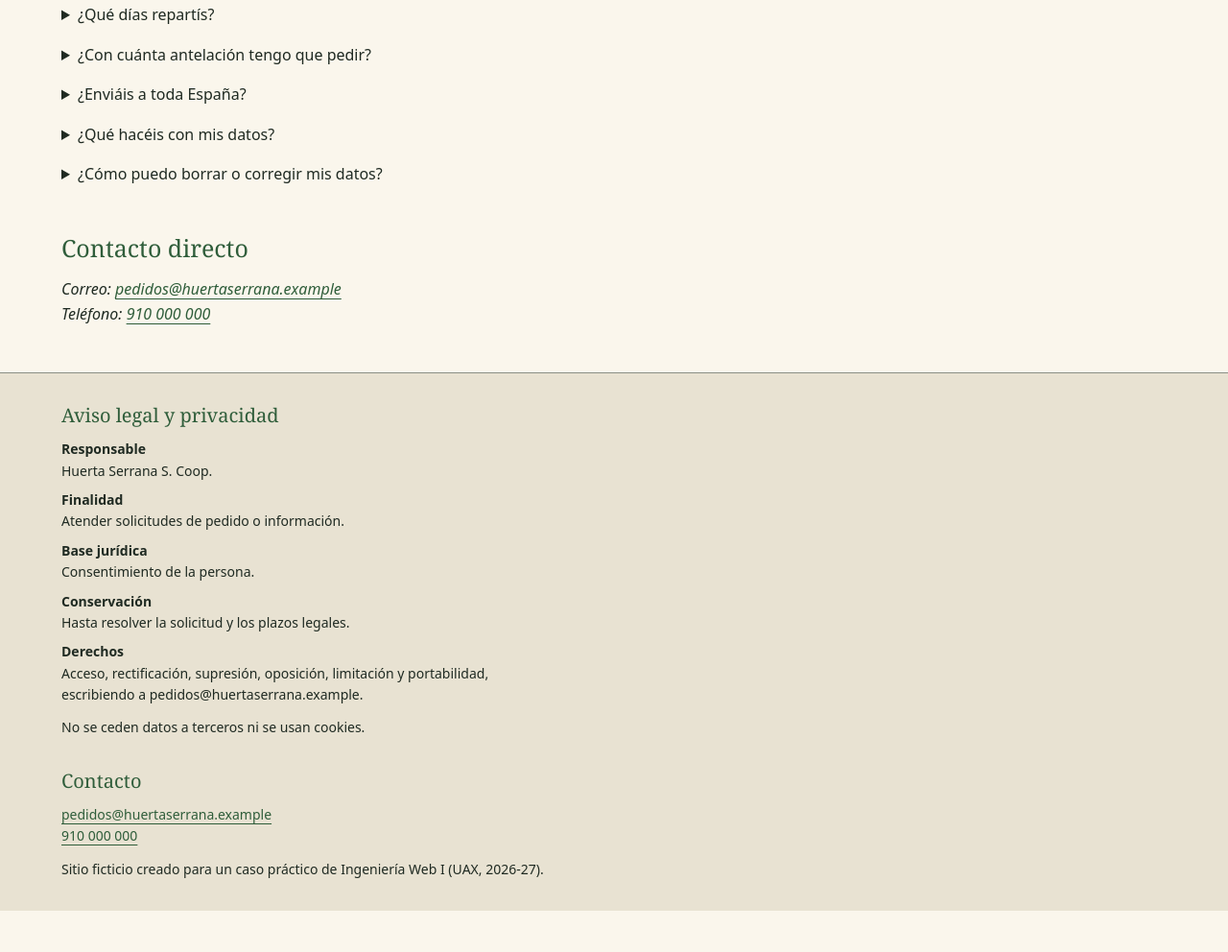
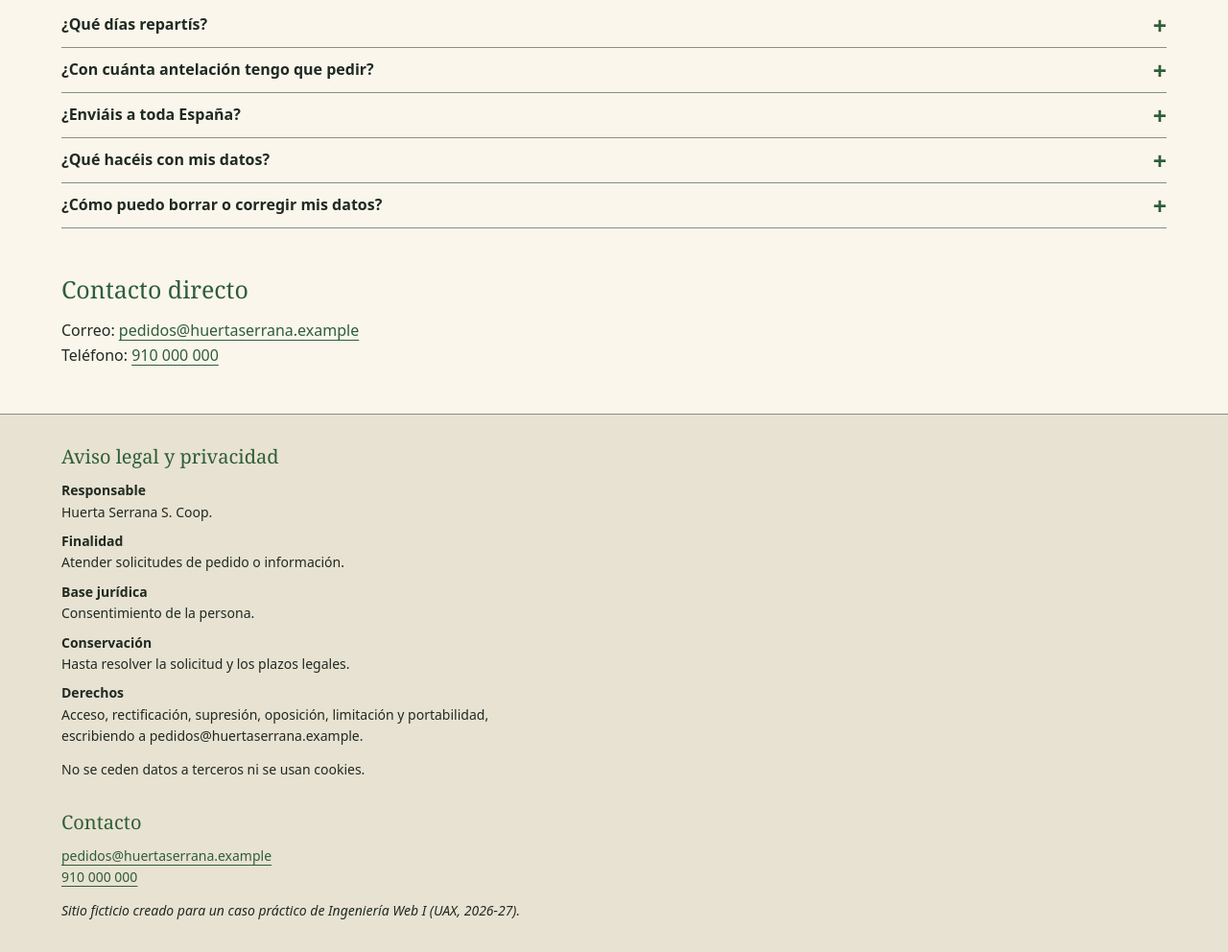
Before and after one commit to StablePeru/huerta-serrana, a plain HTML site: page contacto.html in a window 1280 px wide. Shown: the part 1515-2507 px from the top of the page at 96% size. Before the commit the page ends 2464 px from the top, so only its background shows below. Drawn offline with Linux system fonts and the light colour scheme.

Commit message:
feat: preguntas frecuentes con details y summary

```diff
--- a/css/components.css
+++ b/css/components.css
@@ -426,3 +426,55 @@ textarea.formulario__control {
   font-family: var(--fuente-titulos);
   font-weight: var(--peso-normal);
 }
+
+/* ---- Preguntas frecuentes (RF8) -----------------------------------------
+   details/summary: se abren con clic, Enter o espacio, sin JavaScript. */
+.pregunta {
+  border-block-end: var(--borde-fino) solid var(--ui-borde);
+}
+
+/* Anula la separación general de section > * + * entre preguntas seguidas */
+.pregunta + .pregunta {
+  margin-block-start: 0;
+}
+
+.pregunta__titulo {
+  display: flex;
+  align-items: center;
+  justify-content: space-between;
+  gap: var(--espacio-4);
+  min-height: var(--objetivo-tactil);
+  padding-block: var(--espacio-2);
+  font-weight: var(--peso-negrita);
+  list-style: none;
+  cursor: pointer;
+}
+
+.pregunta__titulo::-webkit-details-marker {
+  display: none;
+}
+
+.pregunta__titulo::after {
+  content: "+";
+  color: var(--ui-titulo);
+  font-size: var(--tam-lg);
+  line-height: var(--interlineado-titulo);
+}
+
+.pregunta[open] .pregunta__titulo::after {
+  content: "−";
+}
+
+.pregunta > p {
+  padding-block-end: var(--espacio-4);
+}
+
+/* ---- Contacto directo ------------------------------------------------- */
+.contacto__datos {
+  font-style: normal; /* address se ve en cursiva por defecto */
+}
+
+.pie__nota {
+  color: var(--ui-texto);
+  font-style: italic;
+}
```
